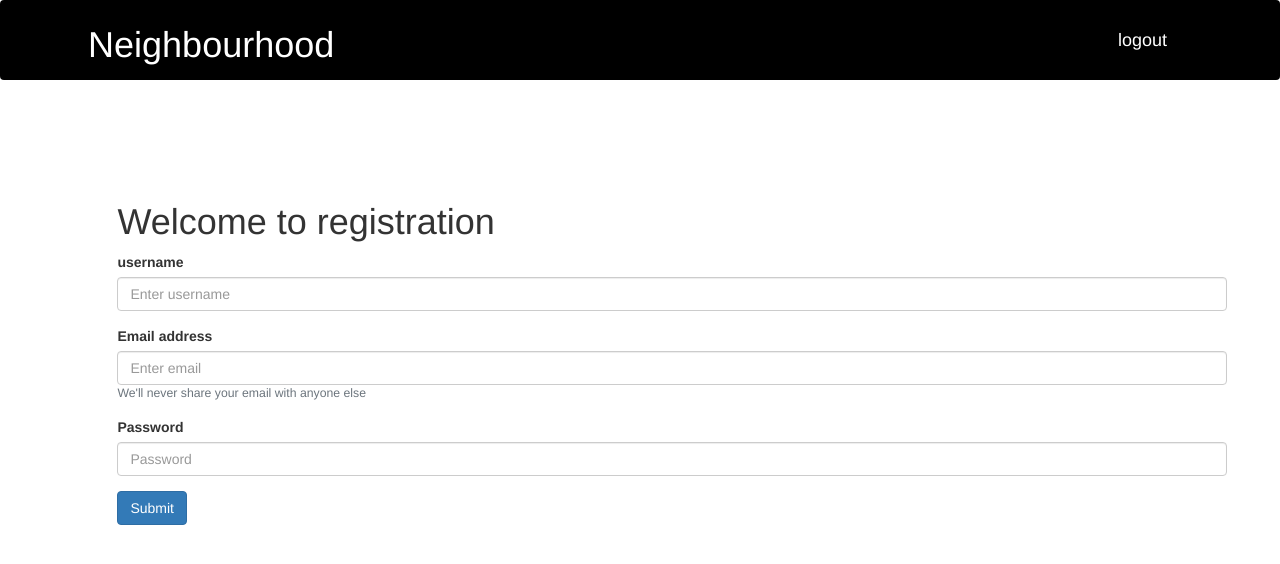
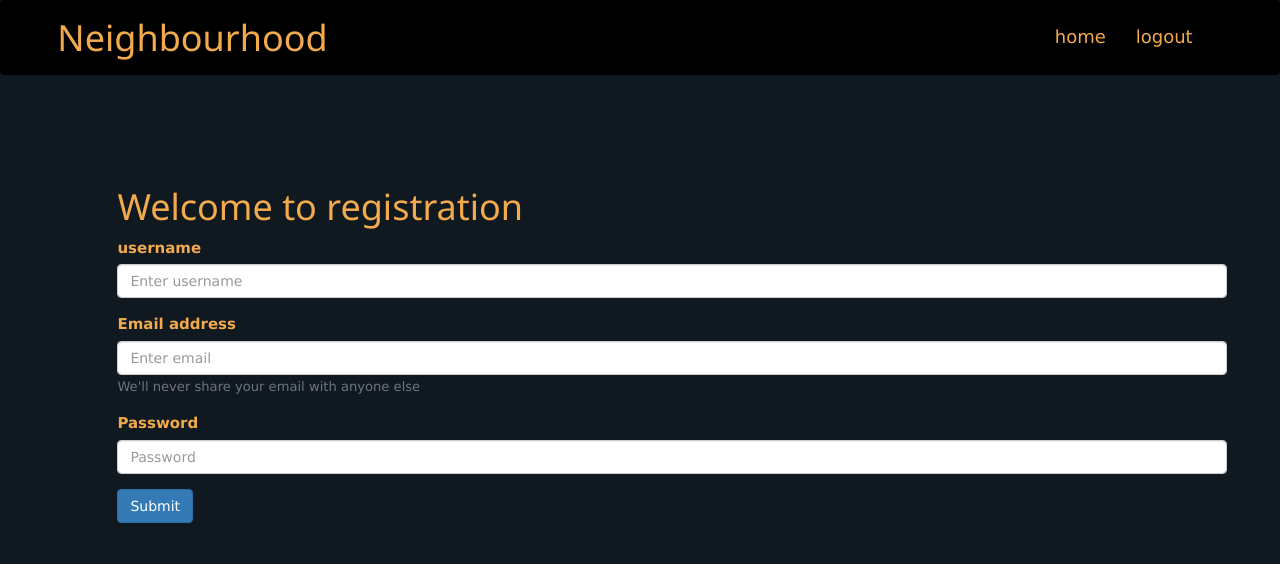
Before and after one commit to MosesOpiyo/neighbourhood_watch, a Django app: page /login/ in a window 1280 px wide. Shown: the top 564 px of the page. Run offline with Django 3.2, Linux system fonts and the light colour scheme; a user stored in the database is signed in; some libraries are stand-ins or nearby versions.

Commit message:
changing layout of templates

```diff
--- a/app/models.py
+++ b/app/models.py
@@ -8,6 +8,7 @@ from cloudinary.models import CloudinaryField
 class Neighbourhood(models.Model):
     name = models.CharField(max_length = 60)
     location = models.CharField(max_length=100,null=True)
+    image = models.ImageField(null=False,blank=True,upload_to='images/')
 
     def __str__(self):
         return self.name
--- a/app/templates/base.html
+++ b/app/templates/base.html
@@ -1,8 +1,5 @@
 <!-- CSS only -->
-<link href="https://cdn.jsdelivr.net/npm/bootstrap@5.1.1/dist/css/bootstrap.min.css" rel="stylesheet" integrity="sha384-F3w7mX95PdgyTmZZMECAngseQB83DfGTowi0iMjiWaeVhAn4FJkqJByhZMI3AhiU" crossorigin="anonymous"> {% load static%}
-<link rel="stylesheet" href="https://maxcdn.bootstrapcdn.com/bootstrap/3.4.1/css/bootstrap.min.css">
-<script src="https://ajax.googleapis.com/ajax/libs/jquery/3.5.1/jquery.min.js"></script>
-<script src="https://maxcdn.bootstrapcdn.com/bootstrap/3.4.1/js/bootstrap.min.js"></script>
+
 <!DOCTYPE html>
 <html>
 
@@ -16,8 +13,16 @@
 
 </head>
 
-<body>
-    {% include "navbar.html" %} {% block content %} {% endblock %}
+<body style="background-color: #101820FF;">
+    {% include "navbar.html" %} {% block content %}
+    <link href="https://cdn.jsdelivr.net/npm/bootstrap@5.1.1/dist/css/bootstrap.min.css" rel="stylesheet" integrity="sha384-F3w7mX95PdgyTmZZMECAngseQB83DfGTowi0iMjiWaeVhAn4FJkqJByhZMI3AhiU" crossorigin="anonymous"> {% load static%}
+    <link rel="stylesheet" href="https://maxcdn.bootstrapcdn.com/bootstrap/3.4.1/css/bootstrap.min.css">
+    <script src="https://ajax.googleapis.com/ajax/libs/jquery/3.5.1/jquery.min.js"></script>
+    <script src="https://maxcdn.bootstrapcdn.com/bootstrap/3.4.1/js/bootstrap.min.js"></script>
+    <link rel="stylesheet" href="https://www.w3schools.com/w3css/4/w3.css">
+    <link rel="stylesheet" href="https://fonts.googleapis.com/css?family=Raleway">
+    <link rel="stylesheet" href="{% static 'star-ratings/css/star-ratings.css' %}">
+    <link rel="stylesheet" href="https://cdnjs.cloudflare.com/ajax/libs/font-awesome/4.7.0/css/font-awesome.min.css"> {% endblock %}
 
 
 
--- a/app/templates/login.html
+++ b/app/templates/login.html
@@ -1,19 +1,19 @@
 {%extends 'base.html'%} {% block content %} {{block.super}}
 <div class="container" style="margin:8%;">
-    <h1>Welcome to registration</h1>
+    <h1 style="color: #F2AA4CFF;">Welcome to registration</h1>
     <form action="{%url 'login' %}" method="post">
         {% csrf_token %}
         <div class="form-group">
-            <label for="username">username</label>
+            <label for="username" style="color: #F2AA4CFF;">username</label>
             <input type="text" class="form-control" name="username" placeholder="Enter username">
         </div>
         <div class="form-group">
-            <label for="exampleInputEmail1">Email address</label>
+            <label for="exampleInputEmail1" style="color: #F2AA4CFF;">Email address</label>
             <input type="email" class="form-control" name="last_name" placeholder="Enter email">
             <small id="emailHelp" class="form-text text-muted">We'll never share your email with anyone else</small>
         </div>
         <div class="form-group">
-            <label for="exampleInputPassword1">Password</label>
+            <label for="exampleInputPassword1" style="color: #F2AA4CFF;">Password</label>
             <input type="password" class="form-control" name="password" placeholder="Password">
         </div>
 
--- a/app/templates/navbar.html
+++ b/app/templates/navbar.html
@@ -10,16 +10,17 @@
 <body>
     <nav class="navbar navbar-inverse" style="background-color:#000000; border: transparent;">
         <div class="container-fluid">
-            <h1 style="color: rgb(255, 255, 255);margin-right: 25%;">Neighbourhood</h1>
+            <h1 style="color: #F2AA4CFF;margin-right: 25%;">Neighbourhood</h1>
             <div class="navbar-header">
 
             </div>
             <div class="navbar-options" style="margin-left: 300px;">
                 <a class="navbar-brand" href="#" style=" text-decoration: none;"></a>
                 {% if user.is_authenticated %}
-                <a class="navbar-brand" href="{% url 'logout' %}" style=" text-decoration: none;color: rgb(255, 255, 255);">logout</a> {% else %}
-                <a class="navbar-brand" href="{% url 'register' %}" style=" text-decoration: none;color: rgb(255, 255, 255);">Sign In</a>
-                <a class="navbar-brand" href="{% url 'login' %}" style=" text-decoration: none;color: rgb(255, 255, 255);">Login</a> {% endif %}
+                <a class="navbar-brand" href="{% url 'home' %}" style=" text-decoration: none;color: #F2AA4CFF;">home</a>
+                <a class="navbar-brand" href="{% url 'logout' %}" style=" text-decoration: none;color: #F2AA4CFF;">logout</a> {% else %}
+                <a class="navbar-brand" href="{% url 'register' %}" style=" text-decoration: none;color: #F2AA4CFF;">Sign In</a>
+                <a class="navbar-brand" href="{% url 'login' %}" style=" text-decoration: none;color: #F2AA4CFF;">Login</a> {% endif %}
 
             </div>
         </div>
--- a/app/templates/signup.html
+++ b/app/templates/signup.html
@@ -1,6 +1,6 @@
  {%extends 'base.html'%} {% block content %} {{block.super}}
 <div class="container" style="margin: 10%;">
-    <form action="{% url 'register' %}" method="post">
+    <form action="{% url 'register' %}" method="post" style="color: #F2AA4CFF;">
         {% csrf_token %} {{form.as_p}}
 
         <button type="submit" class="btn btn-primary">Submit</button>
--- a/app/urls.py
+++ b/app/urls.py
@@ -7,5 +7,6 @@ urlpatterns = [
     path('logout/',views.logout_user,name='logout'),
     path('home/',views.home,name='home'),
     path('new_hood/',views.new_hood,name='new_hood'),
+    path('hood/<int:pk>',views.single_hood,name='hood')
 
 ]
--- a/app/views.py
+++ b/app/views.py
@@ -18,10 +18,11 @@ def register(request):
 
 
             user = authenticate(username=username,password=password)
+            hood = Neighbourhood.objects.all()
             login(request,user)
             print(request.POST)
             messages.success(request,f"Congratulations, your account was successfully created under {username}")
-            return render(request,'home.html')
+            return render(request,'home.html',{'hood':hood})
          else:
             messages.success(request,f"Sorry, account was not created. Please try again.")
             return redirect('register')
@@ -39,8 +40,9 @@ def login_user(request):
 
         if user is not None:
             login(request,user)
+            hood = Neighbourhood.objects.all()
 
-            return render(request,'home.html')
+            return render(request,'home.html',{'hood':hood})
         else:
             messages.success(request,"Login unsuccessful check either your username or your password")
             return render(request,'login.html')
@@ -54,7 +56,8 @@ def logout_user(request):
     return redirect('login')
 
 def home(request):
-    render(request,'home.html')
+    hood = Neighbourhood.objects.all()
+    render(request,'home.html',{'hood':hood})
 
 def new_hood(request):
     current_user = request.user
@@ -70,3 +73,8 @@ def new_hood(request):
     else:
         form = NeighbourForm()
     return render(request, 'new_hood.html', {"form": form})
+
+def single_hood(request,pk):
+      post = Neighbourhood.objects.get(pk=pk)
+
+      return render(request,'hood.html',{'post':post})
```
Also changed, not shown: app/templates/home.html (+28 -12 lines), app/templates/hood.html (added, +9 -0 lines), app/migrations/0007_neighbourhood_image.py (added), app/migrations/0008_alter_neighbourhood_image.py (added), col1.jpg (added), db.sqlite3, gift-habeshaw-OZI_ZE5lpiA-unsplash.jpg (added), images/code.jpeg (added), images/col1.jpg (added).
